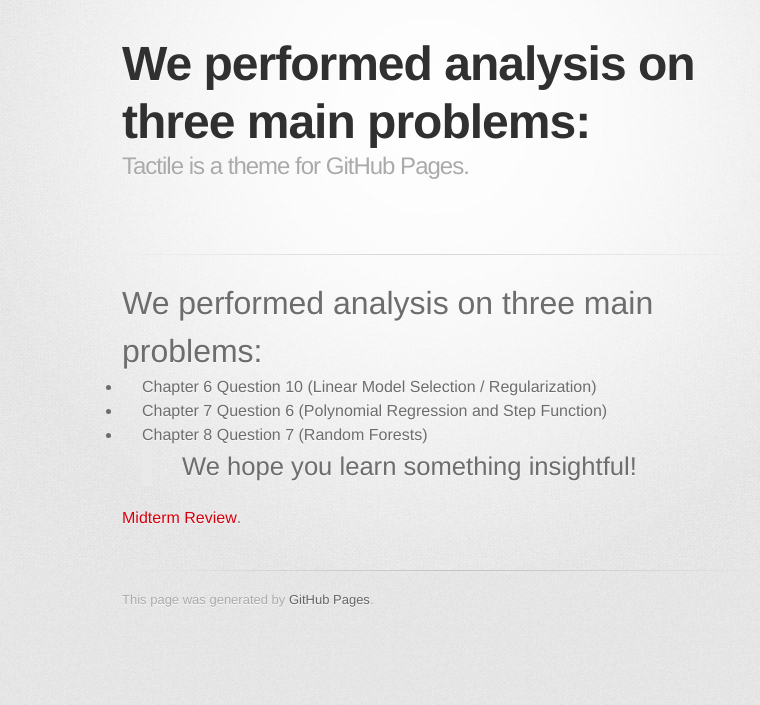
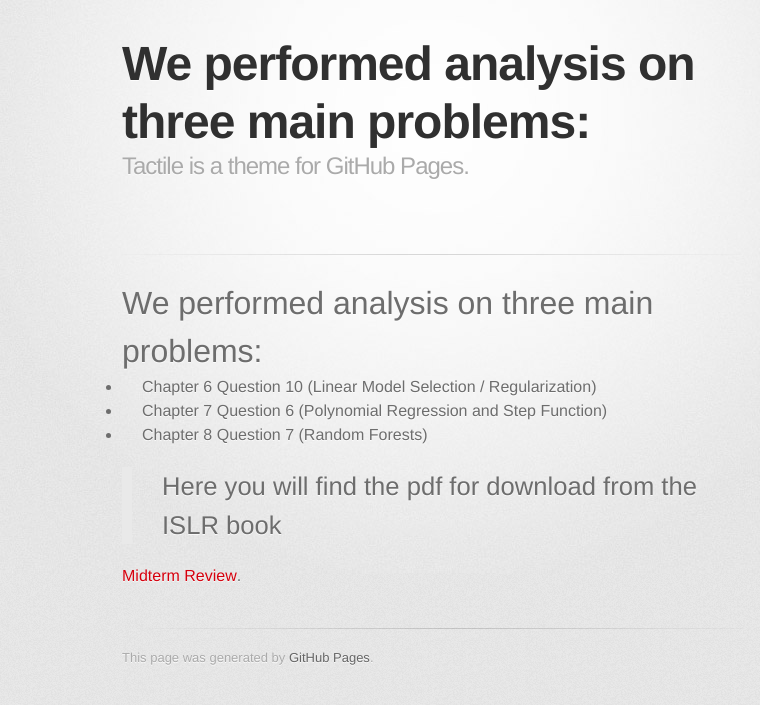
Before and after one commit to kylesoler1/kylesoler1.github.io, a Jekyll site: the page built from index.md, in a window 1280 px wide. Shown: the top 705 px of the page, without its empty margins (208-968 px from the left). Built offline with Jekyll 4.4.1, drawn with Linux system fonts in a browser that asks for light colours; some web fonts are replaced; our own code applies the rules of GitHub Pages for plain Markdown files.

Commit message:
Update index.md

```diff
--- a/index.md
+++ b/index.md
@@ -8,6 +8,9 @@ Description: Here you will find the pdf for download from the ISLR book
 - Chapter 6 Question 10 (Linear Model Selection / Regularization)
 - Chapter 7 Question 6 (Polynomial Regression and Step Function)
 - Chapter 8 Question 7 (Random Forests)
-> We hope you learn something insightful!
+
+
+> Here you will find the pdf for download from the ISLR book
+
 
 [Midterm Review](Midterm Review.pdf).
```
